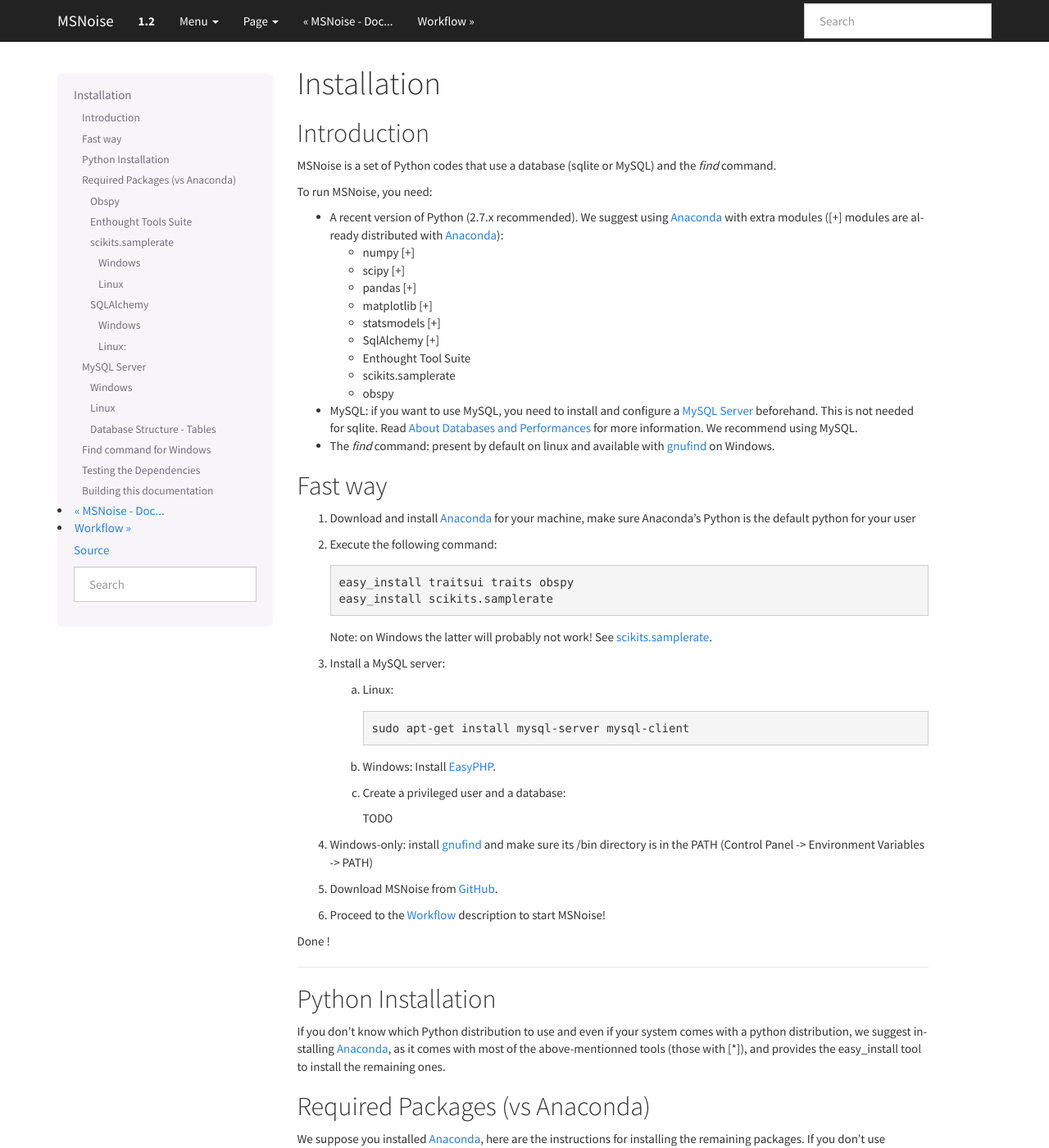
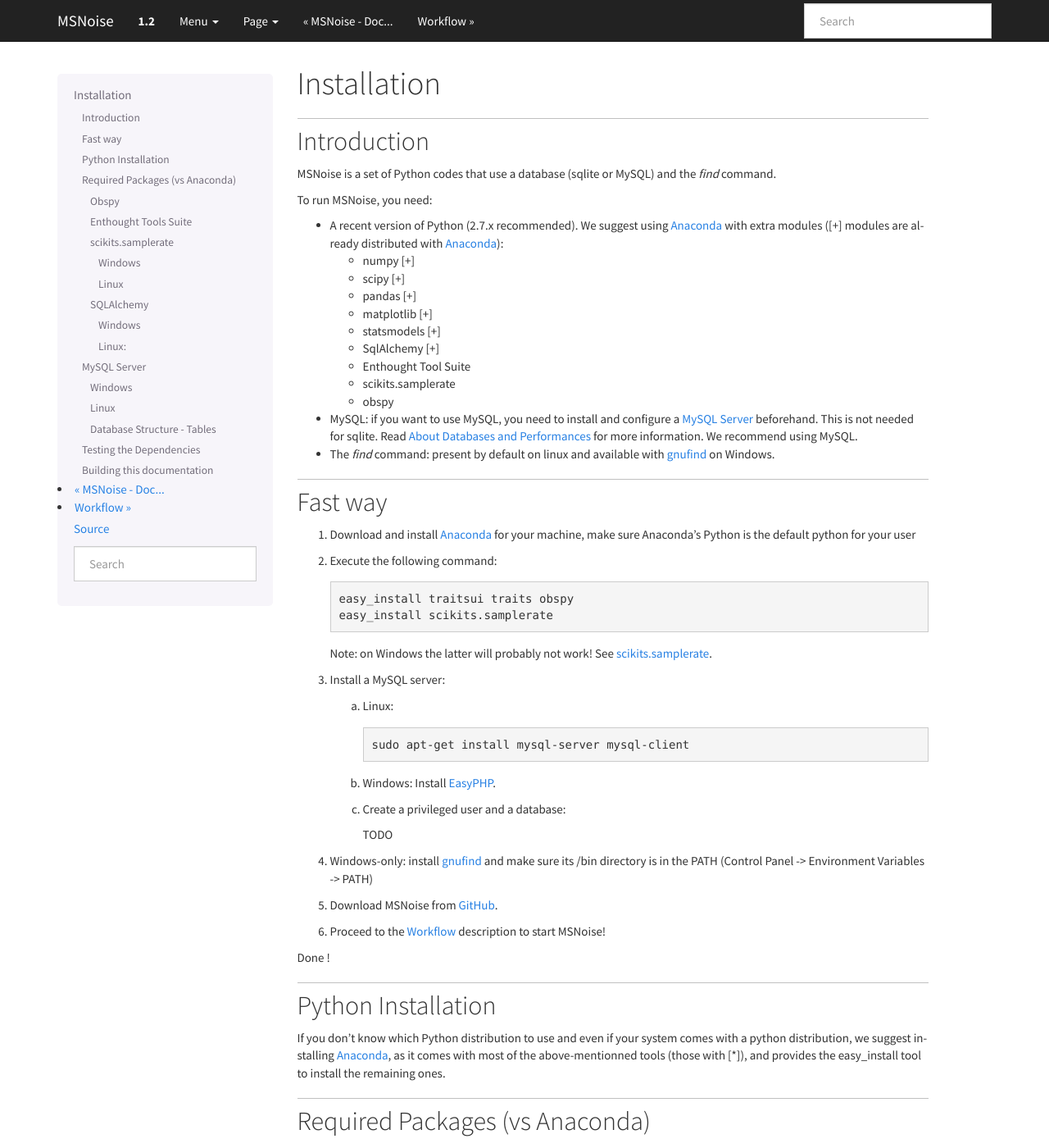
Before and after one commit to ROBelgium/MSNoise, a Sphinx documentation site: the page built from doc/installation.rst, in a window 1280 px wide and 1400 px high. Shown: the whole window at 82% size. Built offline with Sphinx 7.4.7, drawn with Linux system fonts in a browser that asks for light colours; formulas are drawn with MathJax 3; some of the changed text lies outside the part shown.

Commit message:
improved doc style

```diff
--- a/doc/.static/msnoise.css
+++ b/doc/.static/msnoise.css
@@ -15,3 +15,9 @@
 #clear {
     clear:both;
 }
+
+h2 {
+    border-top: solid 1px silver;
+    margin-top: 20px;
+    padding-top: 10px;
+}
--- a/doc/installation.rst
+++ b/doc/installation.rst
@@ -65,7 +65,7 @@
 
 Done !
 
-....
+
 
 Python Installation
 -------------------
@@ -207,10 +207,7 @@
 MSNoise will create the tables automatically upon running the installer script.
 
 
-Find command for Windows
--------------------------
 
-One has to install gnufind_ in order to be able to search for recently modified files in the data archive.
 
 
 Testing the Dependencies
```
Also changed, not shown: doc/workflow.rst (+9 -9 lines).
